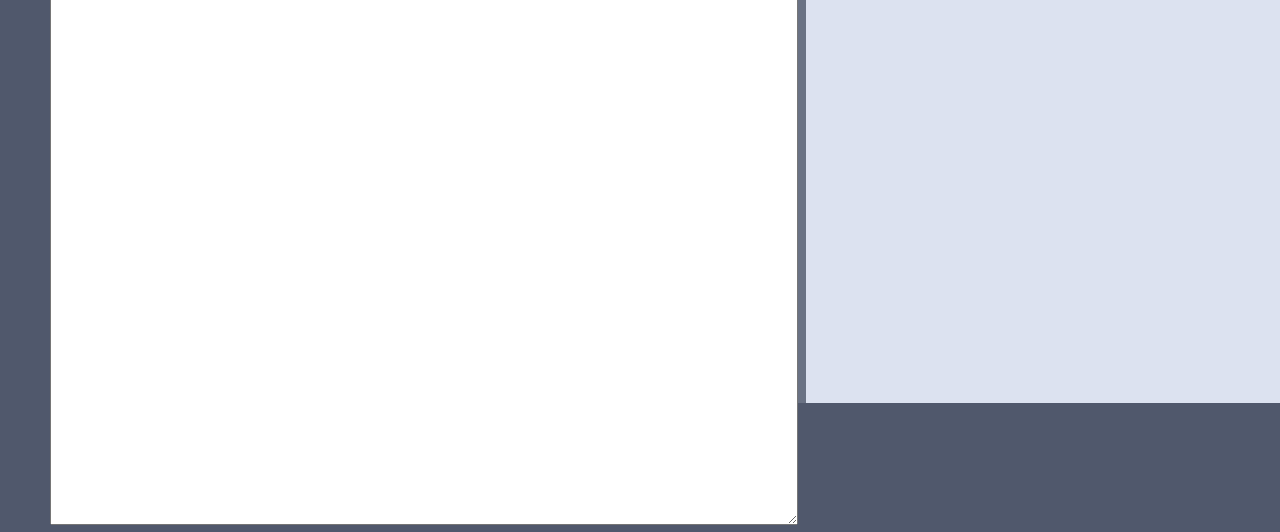
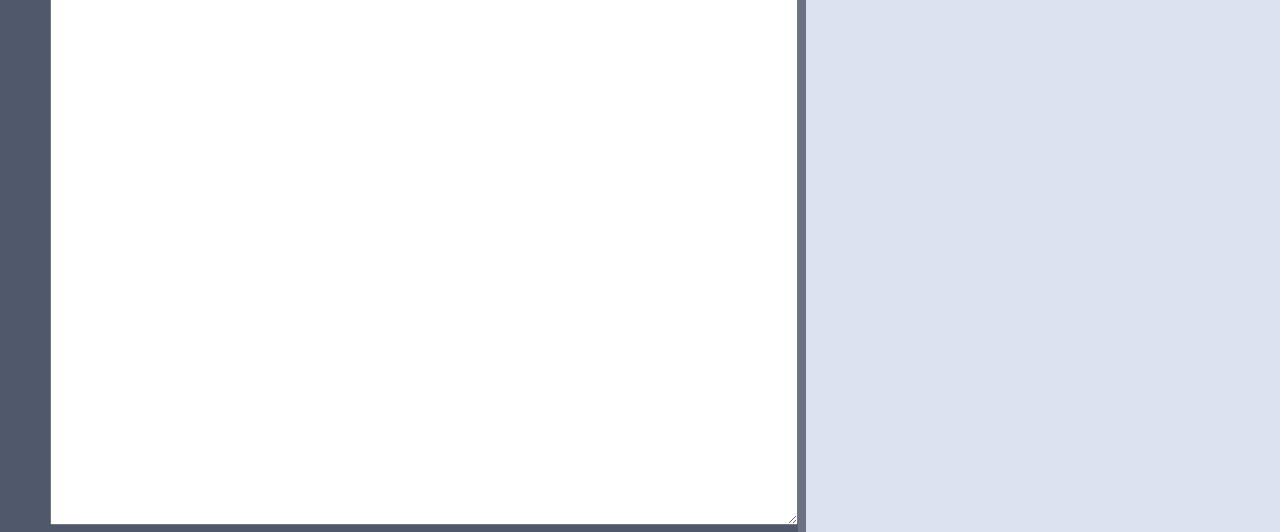
Before and after one commit to HackTastic5/miniprojekti, a Flask app: template src/templates/index.html in a window 1280 px wide. Shown: the part 397-929 px from the top of the page. Run offline with Flask 3, Linux system fonts and the light colour scheme; the template is opened without the code that fills it, so the values that code supplies are empty.

Commit message:
Fix citations container so it expands when scrolling

```diff
--- a/src/static/main.css
+++ b/src/static/main.css
@@ -6,7 +6,6 @@
 }
 
 html, body {
-    height: 100%;
     margin: 0;
     padding: 0;
 }
@@ -15,6 +14,7 @@ body {
     display: flex;
     justify-content: space-between;
     background-color: #50586c;
+    overflow-y: auto;
 }
 
 h1 {
@@ -28,7 +28,8 @@ h1 {
 
 .citation-container {
     width: 800px;
-    height: 100%;
+    min-height: 100%;
+    height: auto;
     padding-top: 10px;
     padding-left: 50px;
     background-color: #dce2f0;
```
